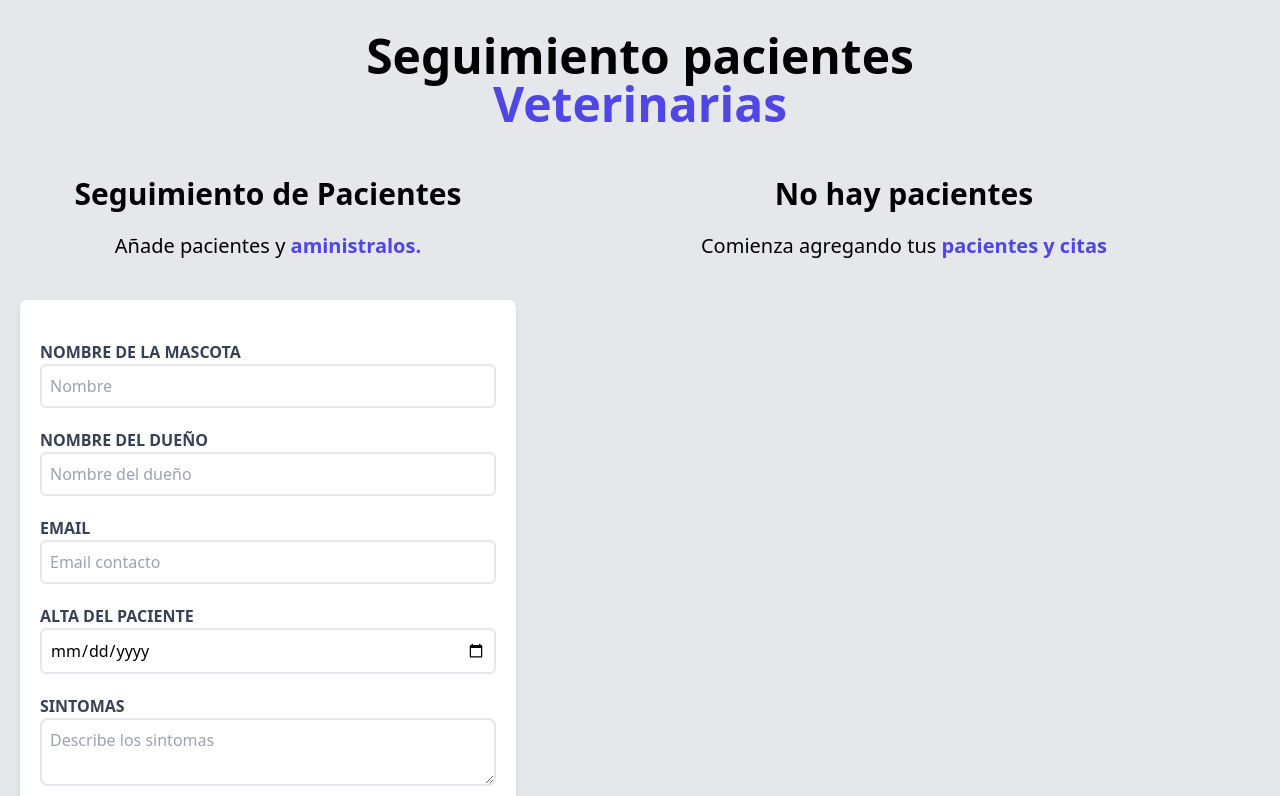
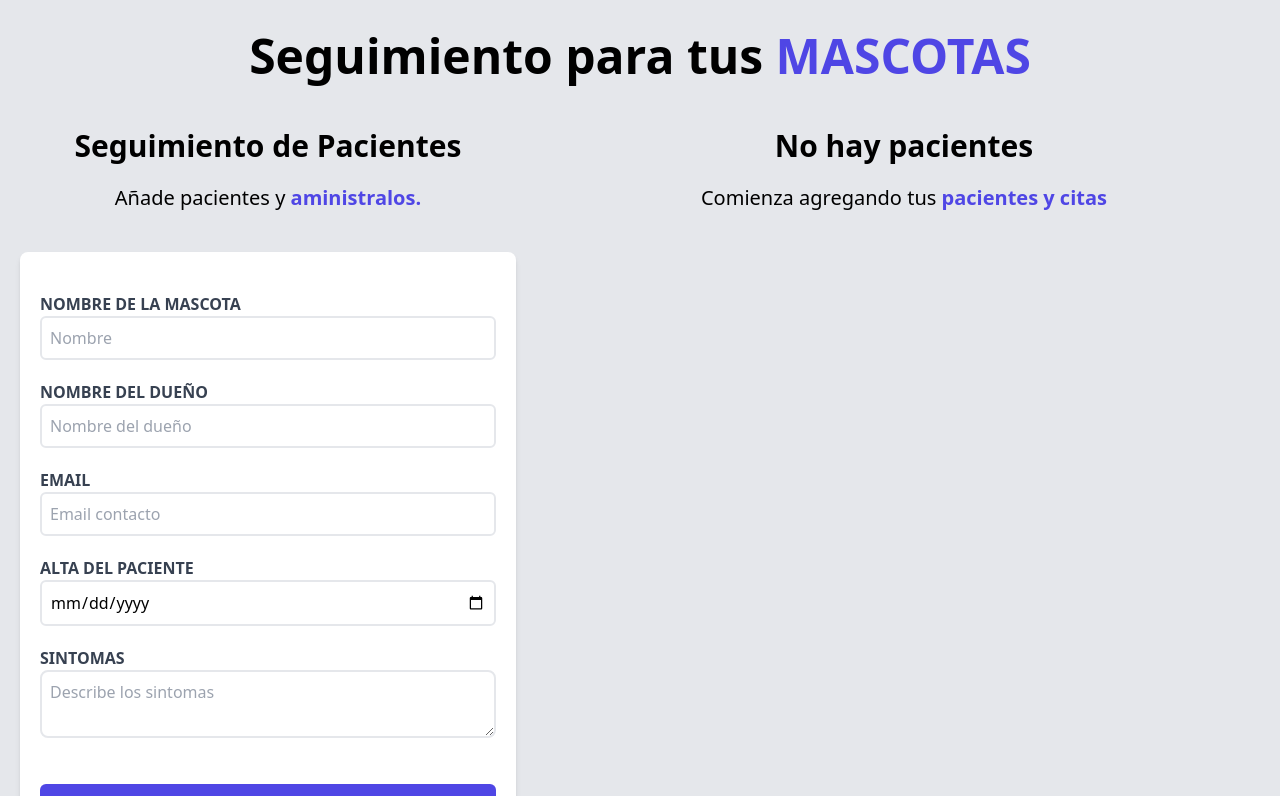
Before and after one commit to Itsjuanit/my-calendar-app, a React (Vite) app: page / in a window 1280 px wide. Shown: the top 796 px of the page. Built offline with nearby package versions, Linux system fonts and the light colour scheme.

Commit message:
Se cambio favicon, algunos titulos.

```diff
--- a/index.html
+++ b/index.html
@@ -2,9 +2,9 @@
 <html lang="en">
   <head>
     <meta charset="UTF-8" />
-    <link rel="icon" type="image/svg+xml" href="/vite.svg" />
+    <link rel="icon" type="favicon" href="/favicon.ico" />
     <meta name="viewport" content="width=device-width, initial-scale=1.0" />
-    <title>Vite + React</title>
+    <title>VET-APP</title>
   </head>
   <body class="bg-gray-200">
     <div id="root"></div>
--- a/src/components/Header.jsx
+++ b/src/components/Header.jsx
@@ -4,8 +4,7 @@ export const Header = () => {
   return (
     <>
       <h1 className="font-black text-5xl text-center md:w-2/3 mx-auto">
-        Seguimiento pacientes{" "}
-        <span className="text-indigo-600">Veterinarias</span>
+        Seguimiento para tus <span className="text-indigo-600">MASCOTAS</span>
       </h1>
     </>
   );
--- a/src/components/ListPatients.jsx
+++ b/src/components/ListPatients.jsx
@@ -6,10 +6,12 @@ export const ListPatients = ({ patients, setPatient, deletePatient }) => {
     <div className="md:w-1/2 lg:w-3/5 h-[calc(100vh-4rem)] overflow-x-hidden overflow-y-auto pr-2">
       {patients && patients.length ? (
         <>
-          <h2 className="font-black text-3xl text-center">ListPatients</h2>
+          <h2 className="font-black text-3xl text-center">
+            Listado de Pacientes
+          </h2>
           <p className="text-xl mt-5 mb-10 text-center">
             Administra tus{" "}
-            <span className="text-indigo-600 font-bold">pacientes y citas</span>
+            <span className="text-indigo-600 font-bold">pacientes.</span>
           </p>
           {patients.map((patient) => {
             return (
```
Also changed, not shown: 1 other file (tests, documents, lock files or other folders).
